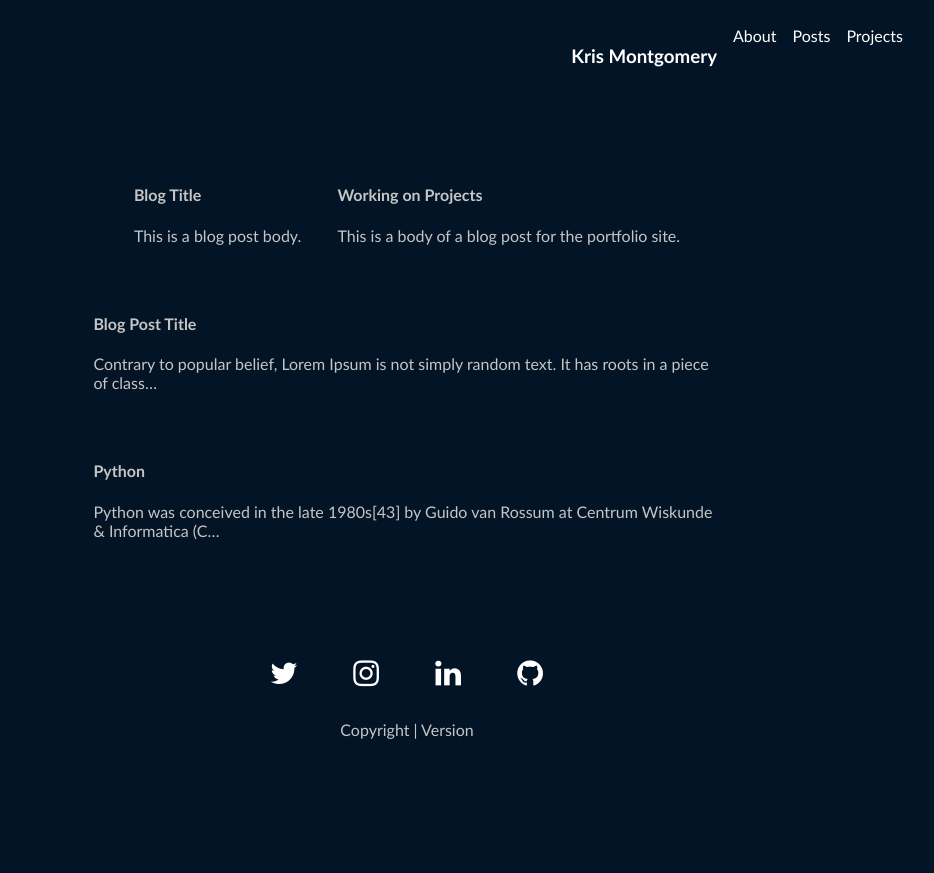
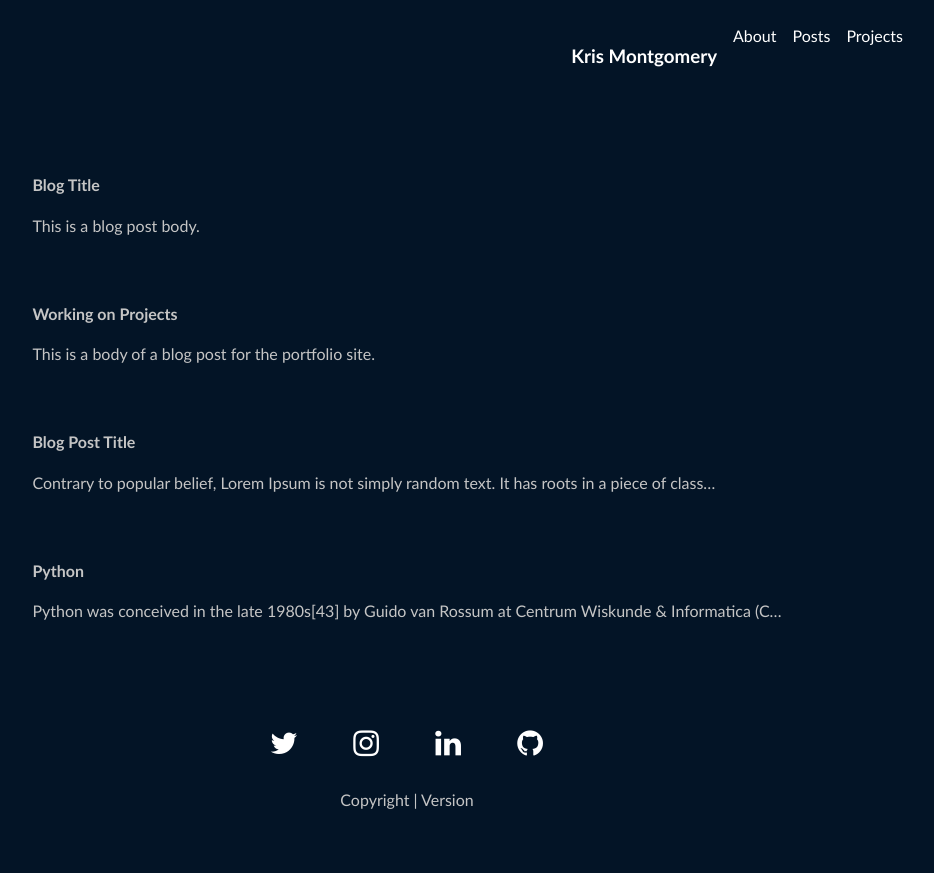
Before and after one commit to krmontgomery/Django_Site, a Django app: page /posts/ in a window 1280 px wide. Shown: the whole page, without its empty margins (233-1167 px from the left). Before the commit the page ends 739 px from the top, so only its background shows below. Run offline with Django 4.2, Linux system fonts and the light colour scheme; data comes from the database, SQL or seed files in the repository.

Commit message:
Fix Posts template where posts displayed as inline block.

```diff
--- a/portfolio_site/main/templates/main/posts.html
+++ b/portfolio_site/main/templates/main/posts.html
@@ -1,9 +1,10 @@
 {% extends 'main.html' %}
 {% load static %}
 {% block content %}
+
 <div class="posts-container">
     <div class="leftside"></div>
-        <div class="main-content">
+        <div class="posts-main-content">
             <ul>
                 {% for ap in all_posts %}
                     <li class="posts" onclick='location.href="post/{{ap.id}}";'>
@@ -15,4 +16,5 @@
         </div>
     <div class="rightside"></div>
 </div>
-{% endblock %}
+
+{% endblock content %}
--- a/portfolio_site/static/styles/main.css
+++ b/portfolio_site/static/styles/main.css
@@ -90,7 +90,6 @@ right: 10px;
     padding: 1em;
     color: #c5c5c5;
     cursor: pointer;
-    display: inline-block;
     position: relative;
     transition: 0.5s;
     border-radius: 5px;
@@ -141,7 +140,6 @@ right: 10px;
     padding: 1em;
     color: #c5c5c5;
     cursor: pointer;
-    display: inline-block;
     position: relative;
     transition: 0.5s;
     border-radius: 5px;
@@ -171,20 +169,24 @@ right: 10px;
     display: grid;
     grid-template-columns: 1fr 3fr 1fr;
     margin-bottom: 50px;
-    justify-items: left;
+}
+.posts-main-content{
+    /* text-align: left; */
+    /* justify-items: center; */
     padding: 10px;
-    text-align: left;
+    color: white;
 }
  .posts{
-     list-style: circle;
+    list-style: none;
     padding: 1em;
     color: #c5c5c5;
     cursor: pointer;
-     display: inline-block;
+    /* display: inline-block; */
     position: relative;
     transition: 0.5s;
     border-radius: 5px;
     text-align: left;
+    width: max-content;
  }
 .posts:after{
     content: '→';
```
Lines whose indentation alone changed are shown as unchanged.
